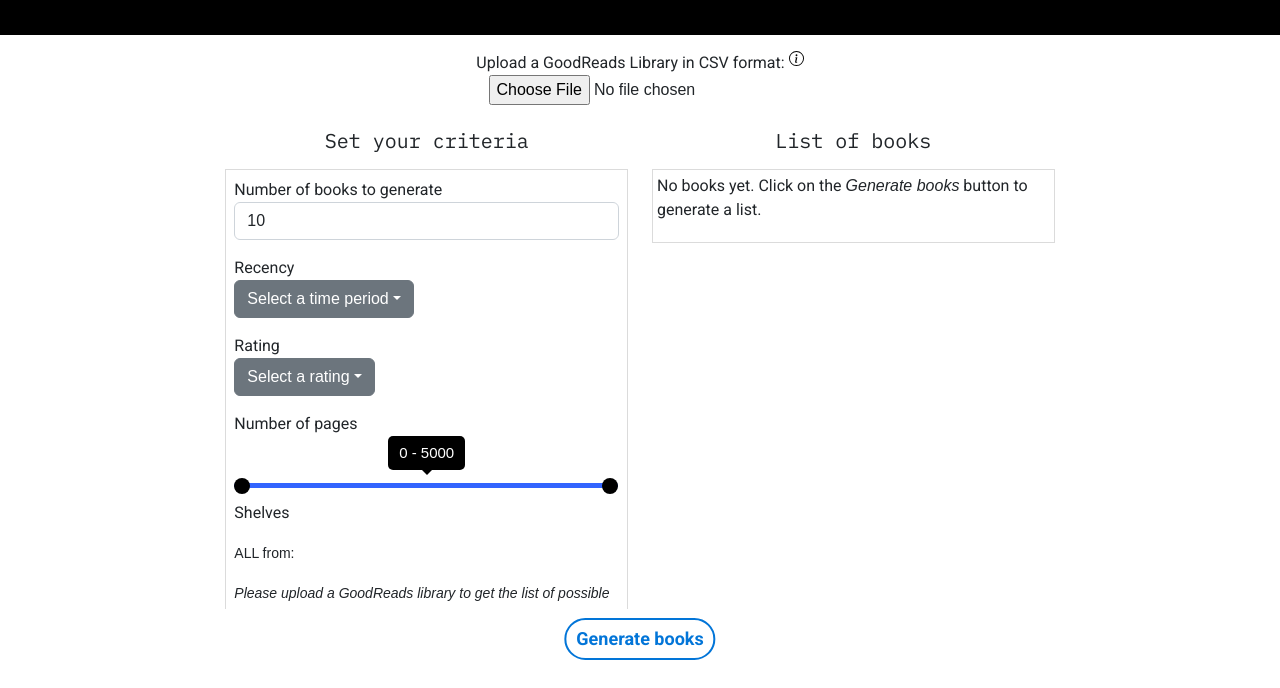
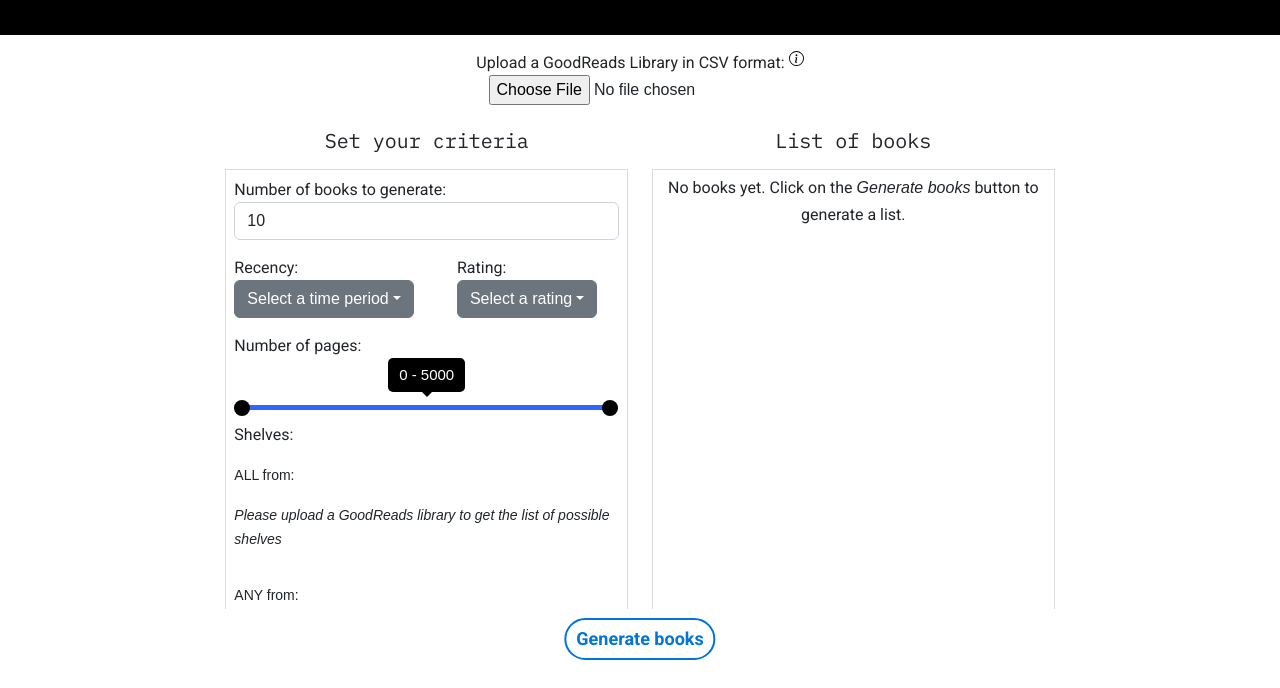
Before and after one commit to nsophiay/RandomBookGenerator, a plain HTML site: page RandomBookGenerator.html in a window 1280 px wide. Shown: the part 112-800 px from the top of the page. Drawn offline with nearby package versions, Linux system fonts and the light colour scheme.

Commit message:
Minor changes

```diff
--- a/RandomBookGenerator.html
+++ b/RandomBookGenerator.html
@@ -48,12 +48,19 @@
 				<div class="col-lg-4" id="criteriaBox">
 					<div class="text-center p-2"><h5>Set your criteria</h5></div>
 					<form id="criteria">
+						<table>
+							<tr> <!-- First table row -->
+								<td colspan="3">
 								<div class="form-group p-2">
-							<label>Number of books to generate</label>
+									<label>Number of books to generate:</label>
 									<input type="number" name="numBooks" min="1" max="100" value="10" class="form-control"/>
 								</div>
+								</td>
+							</tr>
+							<tr> <!-- Second table row -->
+								<td>
 								<div class="form-group p-2">
-							<label>Recency</label>
+									<label>Recency:</label>
 									<div class="dropdown"><button class="btn btn-secondary dropdown-toggle" type="button" id="recency" value="Select a time period" data-bs-toggle="dropdown" aria-haspopup="true" aria-expanded="false">Select a time period</button>
 										<ul class="dropdown-menu">
 											<li><a class="dropdown-item" href="#">Past month</a></li>
@@ -64,10 +71,11 @@
 										</ul>
 									</div>
 								</div>
-
+								</td>
+								<td>
 								<div class="form-group p-2">
 
-							<label>Rating</label>
+									<label>Rating:</label>
 									<div class="dropdown"><button class="btn btn-secondary dropdown-toggle" type="button" id="rating" value="Select a rating" data-bs-toggle="dropdown" aria-haspopup="true" aria-expanded="false">Select a rating</button>
 										<ul class="dropdown-menu">
 											<li><a class="dropdown-item" href="#">3 stars+</a></li>
@@ -76,10 +84,15 @@
 										</ul>
 									</div>
 								</div>
-
-
+								</td>
+								<td>
+									<!--<input type="checkbox">Available in-store at Indigo? -->
+								</td>
+							</tr>
+							<tr> <!-- Third table row -->
+								<td colspan="3">
 								<div class="form-group p-2">
-							<label>Number of pages</label>
+									<label>Number of pages:</label>
 
 										<div class="values">
 											<span id="range1">
@@ -97,9 +110,12 @@
 										</div>
 
 								</div>
-
+								</td>
+							</tr>
+							<tr> <!-- Fourth table row -->
+								<td colspan="3">
 								<div class="form-group p-2" id="shelfChoicesMandatory">
-							<p>Shelves</p>
+									<p>Shelves:</p>
 									<p><small>ALL from:</small></p>
 									<p id="message"><small><i>Please upload a GoodReads library to get the list of possible shelves</i></small></p>
 									<!-- Filled in by createCheckboxes method in JS -->
@@ -110,6 +126,9 @@
 									<p id="message"><small><i>Please upload a GoodReads library to get the list of possible shelves</i></small></p>
 									<!-- Filled in by createCheckboxes method in JS -->
 								</div>
+								</td>
+							</tr>
+						</table>
 					</form> <!-- Close criteria form -->
 				</div>
 
@@ -117,7 +136,7 @@
 
 					<div class="text-center p-2"><h5>List of books</h5></div>
 					<div id="bookList">
-						<p>No books yet. Click on the <i>Generate books</i> button to generate a list.</p>
+						<p style="text-align:center;">No books yet. Click on the <i>Generate books</i> button to generate a list.</p>
 					</div>
 
 				</div>
--- a/main.css
+++ b/main.css
@@ -82,6 +82,8 @@
 #bookList{
     border:1px solid #dbdbdb;
     padding:4px;
+    height: 55.75vh;
+    line-height:27px;
 }
 
 #bookList a{
@@ -94,7 +96,7 @@
     text-decoration:underline solid;
 }
 
-#shelfChoicesMandatory input, #shelfChoices input{
+#criteriaBox input[type='checkbox']{
     margin-right:3px;
 }
 
```
Lines whose indentation alone changed are shown as unchanged.
